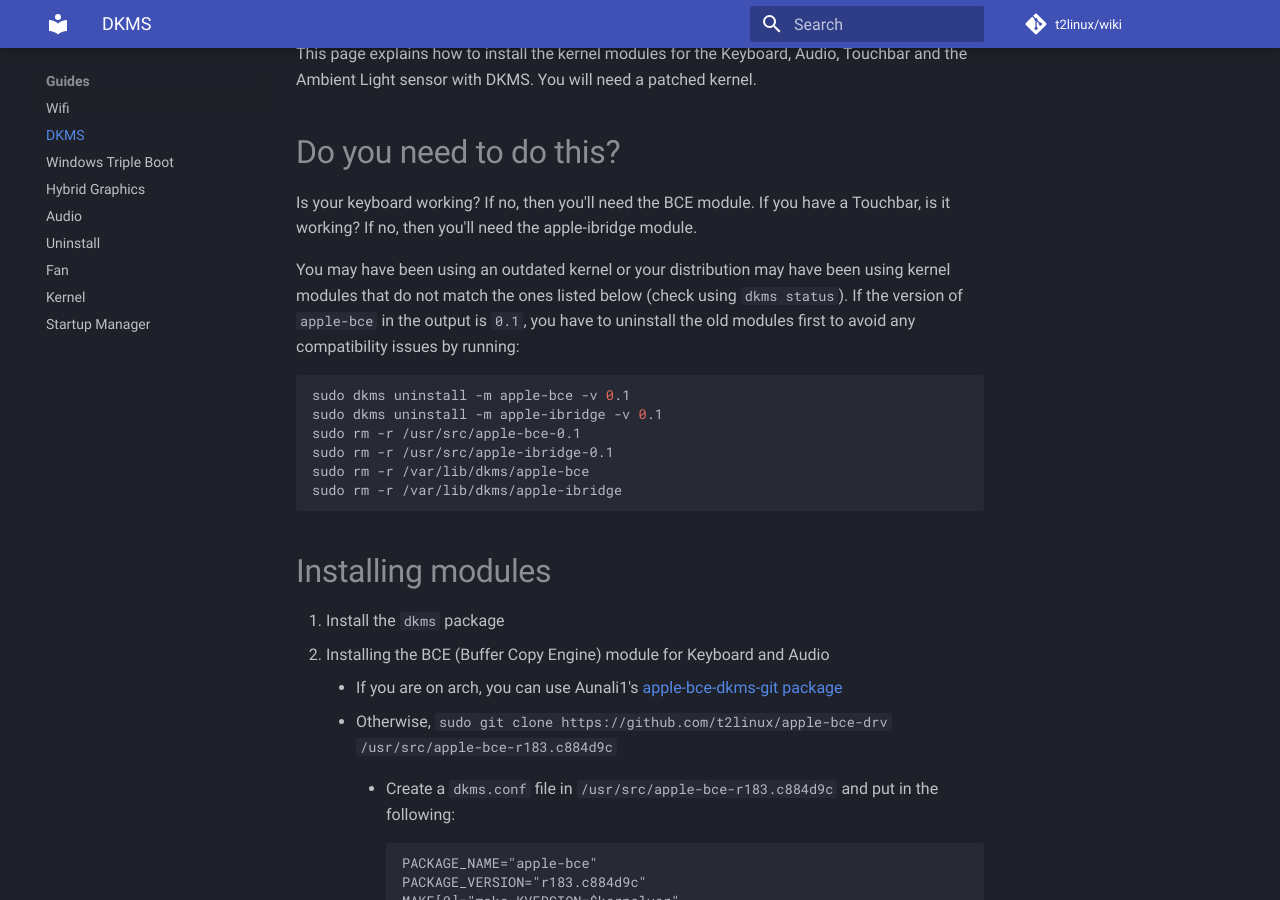
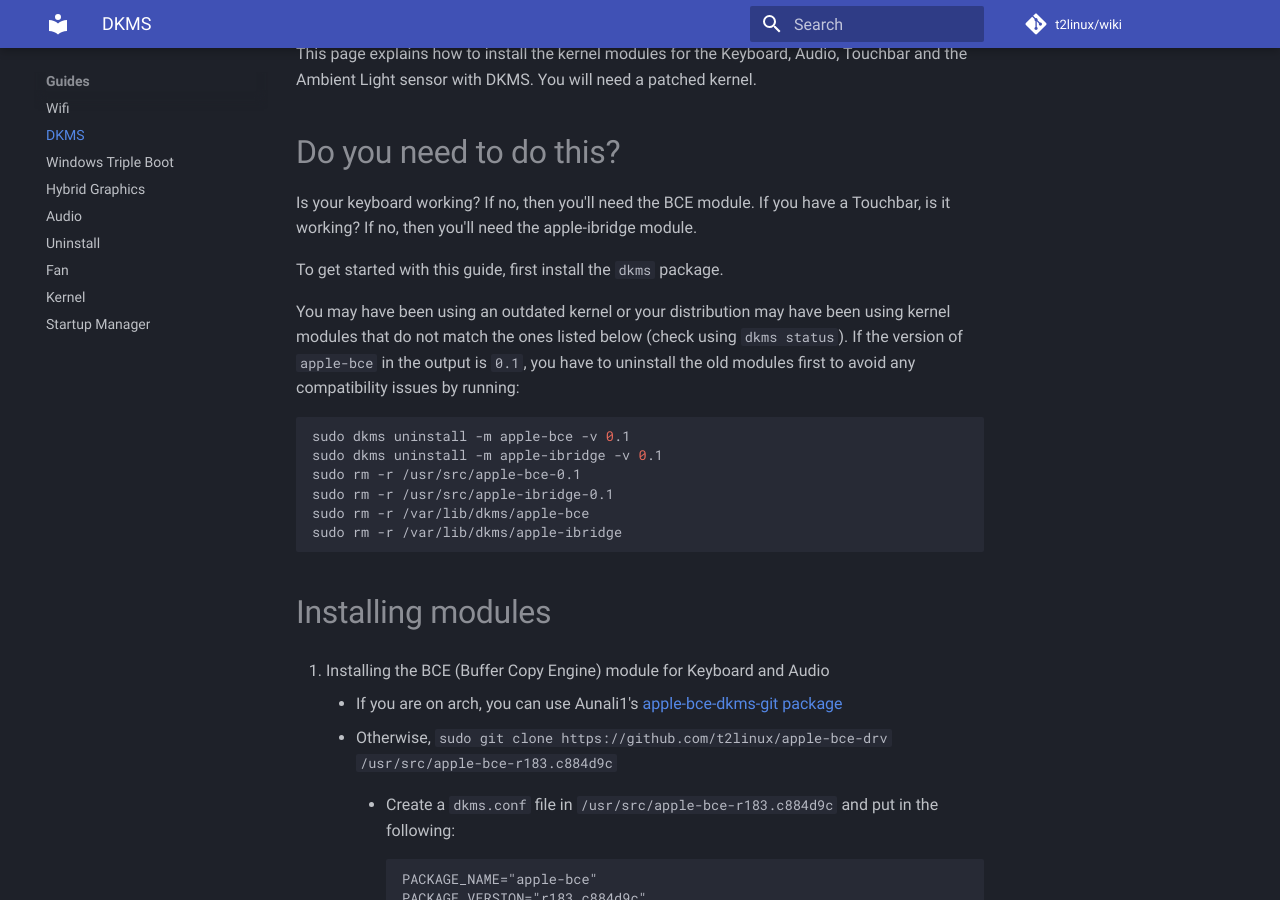
Before and after one commit to t2linux/wiki, an MkDocs documentation site: the page built from docs/guides/dkms.md, in a window 1280 px wide and 900 px high, scrolled down 249 px. Built offline with MkDocs 1.6.1 and Material for MkDocs 9.7.7, drawn with Linux system fonts in a browser that asks for light colours; comment, search, counter and statistics services are not loaded; part of the change alters nothing that is shown.

Commit message:
Relocated install films instruction

````diff
--- a/docs/guides/dkms.md
+++ b/docs/guides/dkms.md
@@ -6,6 +6,8 @@ This page explains how to install the kernel modules for the Keyboard, Audio, To
 
 Is your keyboard working? If no, then you'll need the BCE module.
 If you have a Touchbar, is it working? If no, then you'll need the apple-ibridge module.
+
+To get started with this guide, first install the `dkms` package.
 
 You may have been using an outdated kernel or your distribution may have been using kernel modules that do not match the ones listed below (check using `dkms status`). If the version of `apple-bce` in the output is `0.1`, you have to uninstall the old modules first to avoid any compatibility issues by running:
 
@@ -20,8 +22,7 @@ sudo rm -r /var/lib/dkms/apple-ibridge
 
 # Installing modules
 
-1. Install the `dkms` package
-2. Installing the BCE (Buffer Copy Engine) module for Keyboard and Audio
+1. Installing the BCE (Buffer Copy Engine) module for Keyboard and Audio
 
     - If you are on arch, you can use Aunali1's [apple-bce-dkms-git package](https://github.com/aunali1/apple-bce-arch/releases)
     - Otherwise, `sudo git clone https://github.com/t2linux/apple-bce-drv /usr/src/apple-bce-r183.c884d9c`
@@ -40,12 +41,12 @@ sudo rm -r /var/lib/dkms/apple-ibridge
 
     - Use `sudo dkms install -m apple-bce -v r183.c884d9c -k x.x.x-mbp`, change `x.x.x-mbp` to the kernel that you have installed, as by default `dkms` will try to build the module for the kernel that the live iso is using, which will most likely be older. If you are not on a live iso, then you can omit this bit.
 
-3. Installing the Touchbar and Ambient Light sensor modules
+2. Installing the Touchbar and Ambient Light sensor modules
 
     - `sudo git clone https://github.com/t2linux/apple-ib-drv /usr/src/apple-ibridge-0.1`
     - Use `sudo dkms install -m apple-ibridge -v 0.1 -k x.x.x-mbp`, change `x.x.x-mbp` to the kernel that you have installed, as by default `dkms` will try to build the module for the kernel that the live iso is using, which will most likely be older. If you are not on a live iso, then you can omit this bit.
 
-4. Load the modules into the kernel
+3. Load the modules into the kernel
 
     ```sh
     sudo modprobe apple_bce
````
